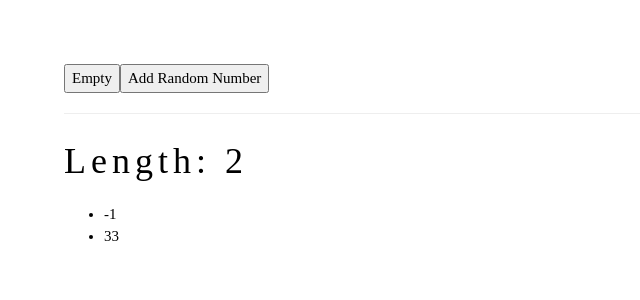
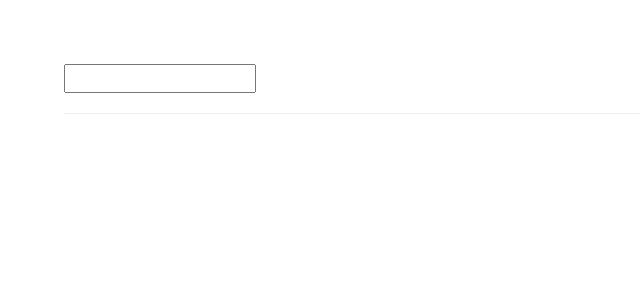
Before and after one commit to yakintech/bilge-adam-react-tutorial, a React (Create React App) app: page / in a window 1280 px wide. Shown: the top 300 px of the page, without its empty margins (0-640 px from the left). Built offline with nearby package versions, Linux system fonts and the light colour scheme.

Commit message:
state intro

```diff
--- a/src/App.js
+++ b/src/App.js
@@ -9,6 +9,8 @@ import StateBasicArraySample from "./state/StateBasicArraySample"
 import StateCssSample from "./state/StateCssSample"
 import StateCssSample2 from "./state/StateCssSample2"
 import StateCssSample3 from "./state/StateCssSample3"
+import StateInputSample from "./state/StateInputSample"
+import StateInputSample2 from "./state/StateInputSample2"
 
 
 
@@ -59,7 +61,7 @@ function App() {
 
 
   return (<>
-  <StateArraySample2/>
+  <StateInputSample2/>
     {/* <Products />
     <Box width={300} height={300} color='red'></Box>
     <Box width={200} height={100} color='yellow'></Box>
--- /dev/null
+++ b/src/state/StateInputSample.jsx
@@ -0,0 +1,33 @@
+import React, { useState } from 'react'
+
+function StateInputSample() {
+
+    const [name, setname] = useState("")
+    const [users, setusers] = useState([])
+
+
+    const add = () => {
+        setusers([...users, name])
+    }
+
+    return (<>
+        <div>
+            <label htmlFor="">Name</label>
+            <input type="text" onChange={(e) => setname(e.target.value)} />
+        </div>
+        <div>
+            <button onClick={add}>Add</button>
+        </div>
+        <hr />
+        <div>
+            <ul>
+                {
+                    users.map(item => <li>{item}</li>)
+                }
+            </ul>
+        </div>
+    </>
+    )
+}
+
+export default StateInputSample
--- /dev/null
+++ b/src/state/StateInputSample2.jsx
@@ -0,0 +1,18 @@
+import React, { useState } from 'react'
+
+function StateInputSample2() {
+
+    const [color, setcolor] = useState("")
+
+    return (<>
+
+        <input type="text" onChange={(e) => setcolor(e.target.value)} />
+        <hr />
+        <div style={{ width: 400, height: 400, backgroundColor:color }}>
+
+        </div>
+    </>
+    )
+}
+
+export default StateInputSample2
```
